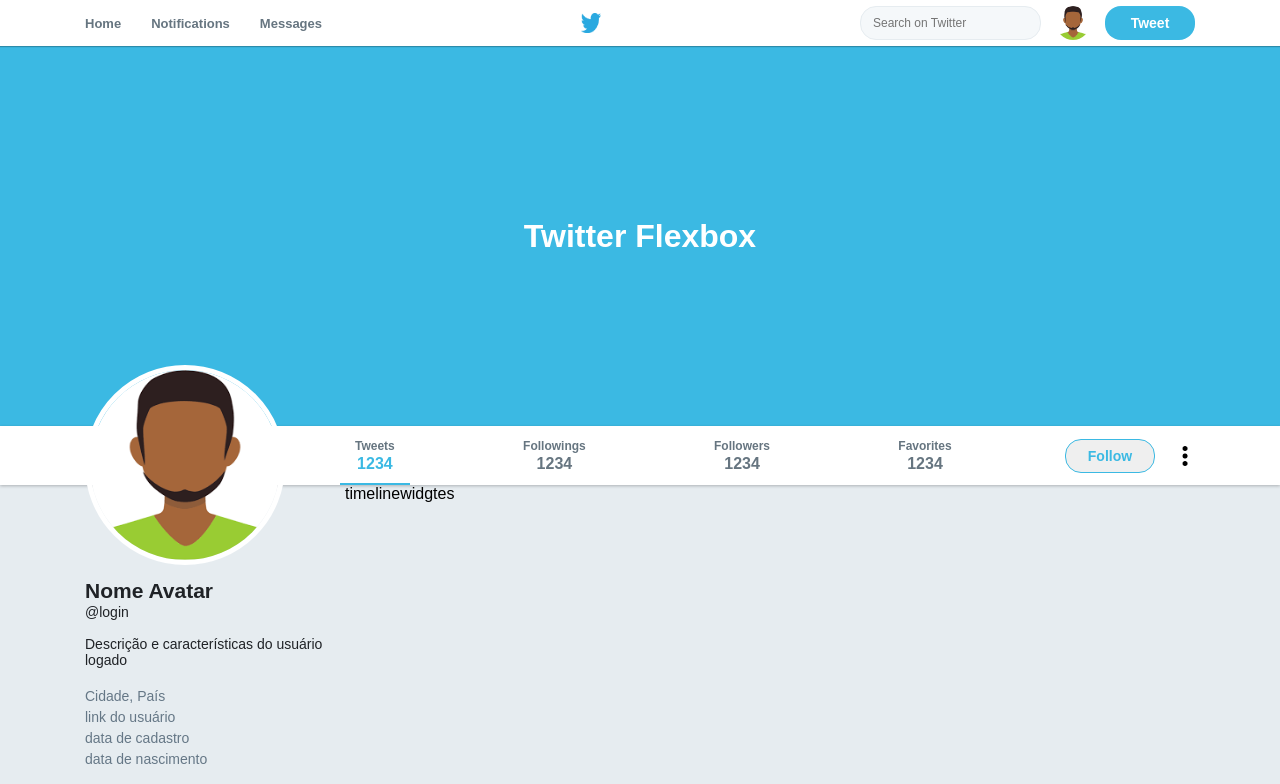
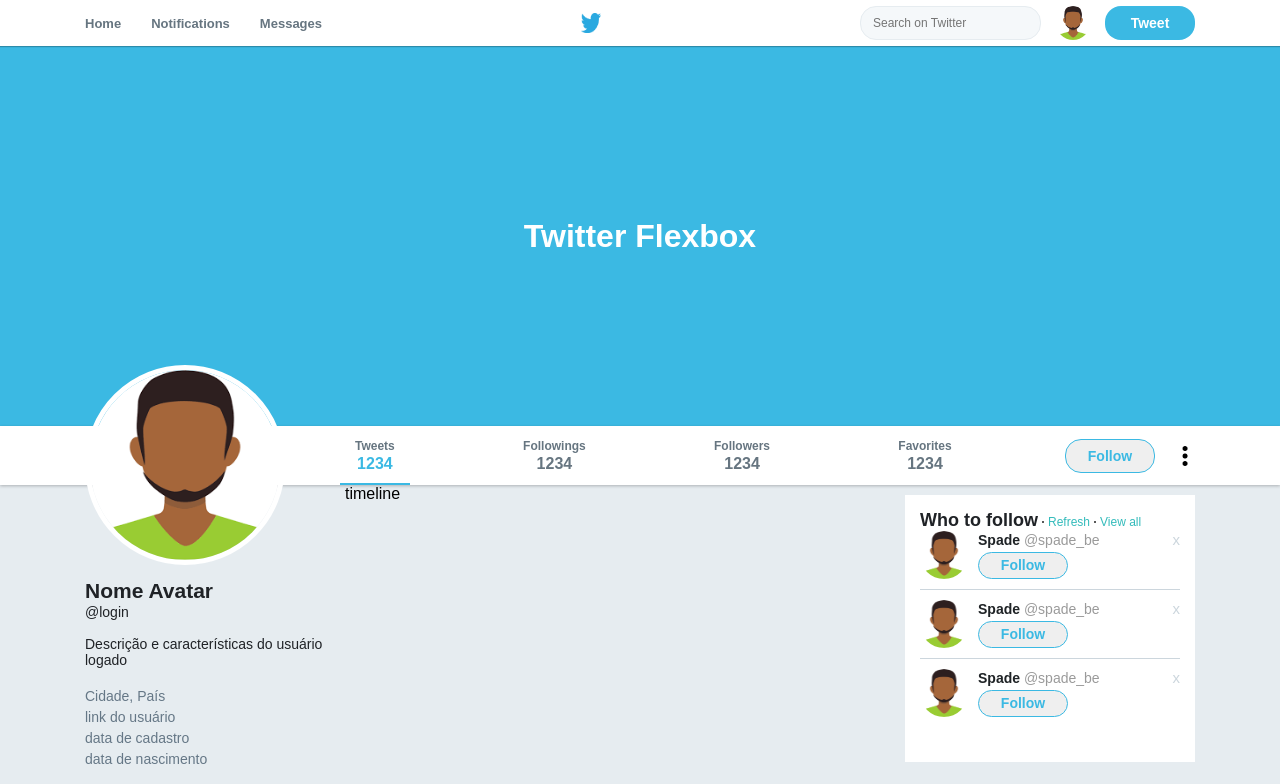
Before and after one commit to thiagoromendes/flexbox, a plain HTML site: page twitter/index.html in a window 1280 px wide. Shown: the top 784 px of the page. Drawn offline with Linux system fonts and the light colour scheme; files whose address does not match are found by name.

Commit message:
Criação da barra lateral de seguidores

```diff
--- a/twitter/index.html
+++ b/twitter/index.html
@@ -113,7 +113,48 @@
                 timeline
             </section>
             <aside class="widgets">
-                widgtes
+                <div class="widget follow">
+                    <div class="title">
+                        <strong>Who to follow</strong>
+                        <a href="">Refresh</a>
+                        <a href="">View all</a>
+                    </div>
+                    <ul>
+                        <li>
+                            <div class="profile">
+                                <img src="/home/thiago/Documents/GoStack/BONUS/Flexbox/twitter/images/avatar.png" alt="avatar">
+                                <div class="info">
+                                    <strong>Spade <span>@spade_be</span></strong>
+                                    <button>Follow</button>
+                                </div>
+                            </div>
+                            <a href="">x</a>
+                        </li>
+                        <li>
+                            <div class="profile">
+                                <img src="/home/thiago/Documents/GoStack/BONUS/Flexbox/twitter/images/avatar.png" alt="avatar">
+                                <div class="info">
+                                    <strong>Spade <span>@spade_be</span></strong>
+                                    <button>Follow</button>
+                                </div>
+                            </div>
+                            <a href="">x</a>
+                        </li>
+                        <li>
+                            <div class="profile">
+                                <img src="/home/thiago/Documents/GoStack/BONUS/Flexbox/twitter/images/avatar.png" alt="avatar">
+                                <div class="info">
+                                    <strong>Spade <span>@spade_be</span></strong>
+                                    <button>Follow</button>
+                                </div>
+                            </div>
+                            <a href="">x</a>
+                        </li>
+                    </ul>
+                </div>
+                <div class="widget trends">
+
+                </div>
             </aside>
         </div>
     </body>
--- a/twitter/style.css
+++ b/twitter/style.css
@@ -281,3 +281,114 @@ div.wrapper-content aside.profile .imagens ul li {
     flex: 1 0 auto;
     margin: 0 5px 5px 0;
 }
+
+div.wrapper-content .timeline {
+    flex: 1;
+}
+
+div.wrapper-content .widgets {
+    width: 290px;
+    margin-top: 10px;
+}
+
+div.wrapper-content aside.widgets .widget {
+    background: #fff;
+    padding: 15px;
+}
+
+div.wrapper-content aside.widgets .widget .title {
+    display: flex;
+    align-items: baseline;
+}
+
+div.wrapper-content aside.widgets .widget .title strong {
+    font-size: 18px;
+    color: #1f2226;
+}
+
+div.wrapper-content aside.widgets .widget .title a {
+    color: #33bbbb;
+    font-size: 12px;
+    text-decoration: none;
+    position: relative;
+    padding-left: 10px;
+}
+
+div.wrapper-content aside.widgets .widget .title a::before {
+    content: '';
+    width: 2px;
+    height: 2px;
+    border-radius: 50%;
+    background: #222;
+    position: absolute;
+    left: 4px;
+    top: 6px;
+}
+
+div.wrapper-content aside.widgets .follow ul {
+    list-style: none;
+    margin-top: 10;
+}
+
+div.wrapper-content aside.widgets .follow ul li {
+   display: flex;
+   justify-content: space-between;
+   border-bottom: 1px solid #ccd6dd;
+   padding-bottom: 10px;
+   margin-bottom: 10px;
+}
+
+div.wrapper-content aside.widgets .follow ul li:last-child{
+    padding-bottom: 0;
+    margin-bottom: 0;
+    border: 0;
+}
+
+div.wrapper-content aside.widgets .follow ul li .profile {
+    display: flex;
+    align-items: center;
+}
+
+div.wrapper-content aside.widgets .follow ul li .profile img {
+    width: 48px;
+    height: 48px;
+    border-radius: 50%;
+}
+
+div.wrapper-content aside.widgets .follow ul li .profile .info {
+    margin-left: 10px;
+    display: flex;
+    flex-direction: column;
+}
+
+div.wrapper-content aside.widgets .follow ul li .profile .info strong {
+    font-size: 14px;
+    color: #1f2326;
+}
+
+div.wrapper-content aside.widgets .follow ul li .profile .info span {
+    font-weight: normal;
+    color: #9a9a9a;
+}
+
+div.wrapper-content aside.widgets .follow ul li .profile .info button {
+    margin-top: 4px;
+    height: 27px;
+    width: 90px;
+
+    display: flex;
+    align-items: center;
+    justify-content: center;
+
+    font-size: 14px;
+    font-weight: bold;
+    color: #3bb9e3;
+    border: 1px solid #3bb9e3;
+    border-radius: 16px;
+}
+
+div.wrapper-content aside.widgets .follow ul li > a {
+    color: #ccd6dd;
+    text-decoration: none;
+    font-size: 15px;
+}
```
Also changed, not shown: twitter/images/30ed851c-8c95-4de2-b3e9-22d0113902f0_2ecbf781-d596-4198-aa49-a6e9f78d2c57_logo_softplan_rgb_versao_softplan_poligraph.png (added).
